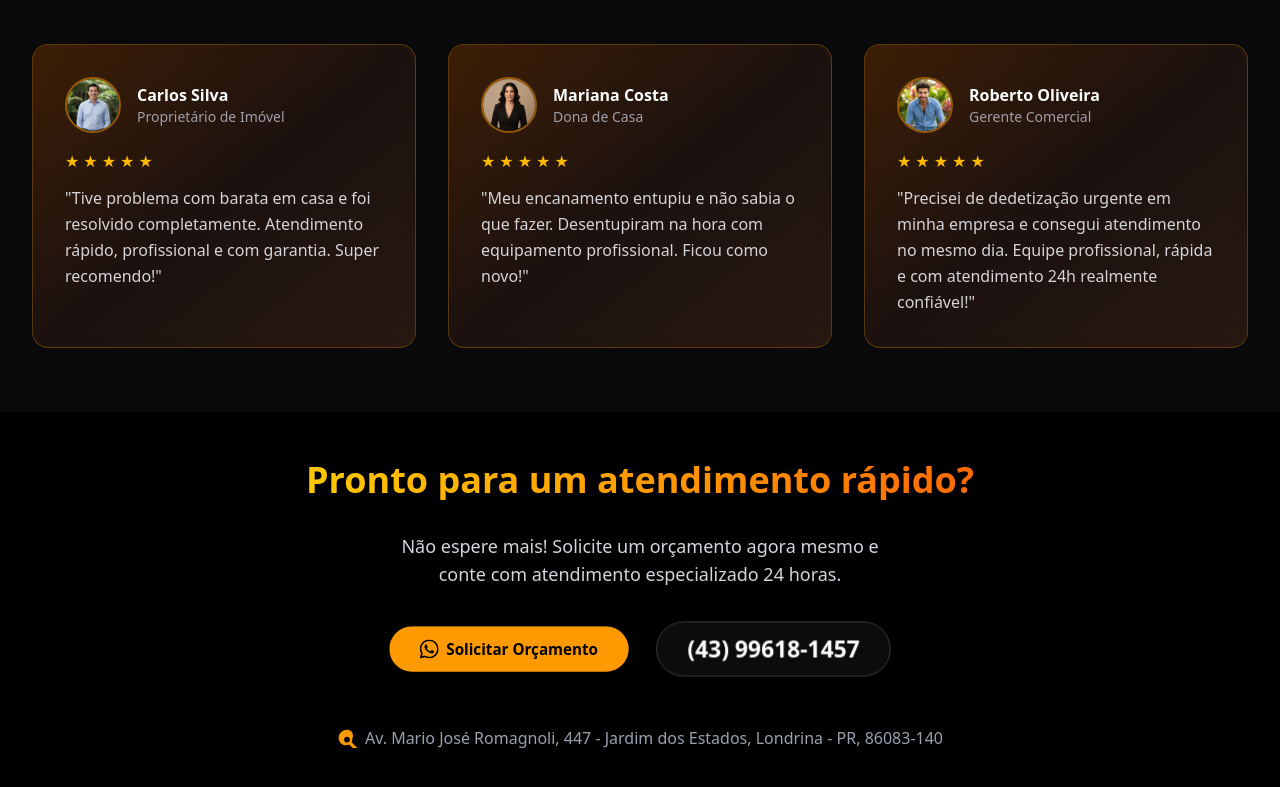
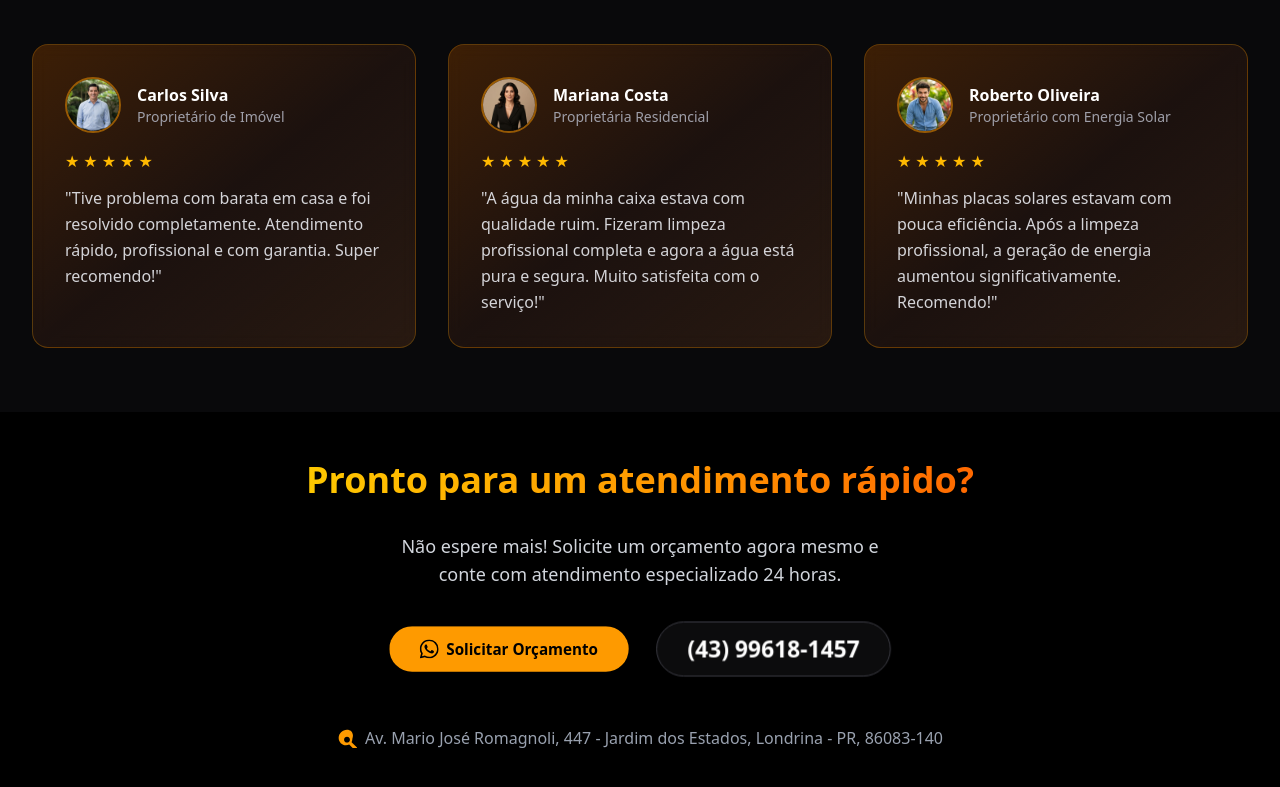
Before and after one commit to openclassificados-mga/sa-souza-dedetizadora, a Next.js app: page / in a window 1280 px wide. Shown: the part 953-1740 px from the top of the page. Built offline with nearby package versions, Linux system fonts and the light colour scheme.

Commit message:
feat: update testimonials for Mariana Costa and Roberto Oliveira
Align testimonials with Souza Controle services.

```diff
--- a/app/page.tsx
+++ b/app/page.tsx
@@ -158,7 +158,7 @@ const Page = () => {
                   />
                   <div>
                     <h4 className="font-semibold text-white text-base">Mariana Costa</h4>
-                    <p className="text-sm text-zinc-400">Dona de Casa</p>
+                    <p className="text-sm text-zinc-400">Proprietária Residencial</p>
                   </div>
                 </div>
                 <div className="flex gap-1 mb-3">
@@ -169,7 +169,7 @@ const Page = () => {
                   ))}
                 </div>
                 <p className="text-sm sm:text-base text-zinc-300 leading-relaxed">
-                  &quot;Meu encanamento entupiu e não sabia o que fazer. Desentupiram na hora com equipamento profissional. Ficou como novo!&quot;
+                  &quot;A água da minha caixa estava com qualidade ruim. Fizeram limpeza profissional completa e agora a água está pura e segura. Muito satisfeita com o serviço!&quot;
                 </p>
               </div>
             </div>
@@ -188,7 +188,7 @@ const Page = () => {
                   />
                   <div>
                     <h4 className="font-semibold text-white text-base">Roberto Oliveira</h4>
-                    <p className="text-sm text-zinc-400">Gerente Comercial</p>
+                    <p className="text-sm text-zinc-400">Proprietário com Energia Solar</p>
                   </div>
                 </div>
                 <div className="flex gap-1 mb-3">
@@ -199,7 +199,7 @@ const Page = () => {
                   ))}
                 </div>
                 <p className="text-sm sm:text-base text-zinc-300 leading-relaxed">
-                  &quot;Precisei de dedetização urgente em minha empresa e consegui atendimento no mesmo dia. Equipe profissional, rápida e com atendimento 24h realmente confiável!&quot;
+                  &quot;Minhas placas solares estavam com pouca eficiência. Após a limpeza profissional, a geração de energia aumentou significativamente. Recomendo!&quot;
                 </p>
               </div>
             </div>
```
